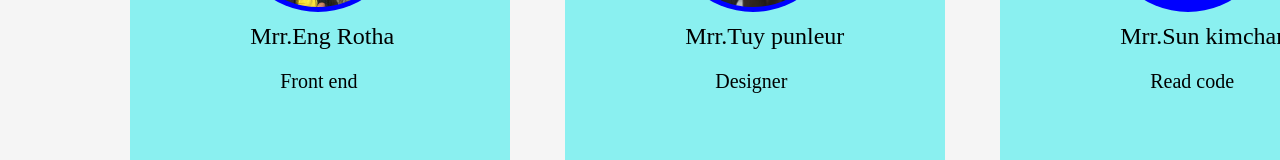
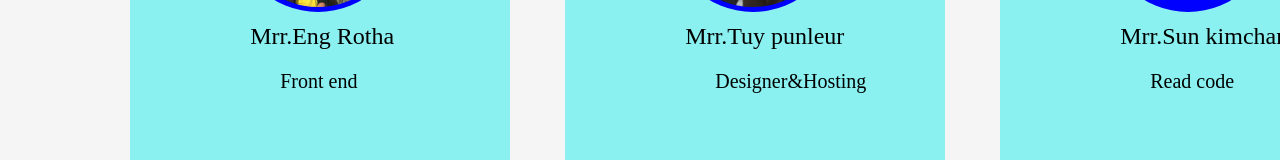
Before and after one commit to Leurlove/Teamate.github.io, a plain HTML site: page team.html in a window 1280 px wide. Shown: the part 399-559 px from the top of the page. Drawn offline with Linux system fonts and the light colour scheme.

Commit message:
Add files via upload

```diff
--- a/team.html
+++ b/team.html
@@ -31,7 +31,7 @@
                 </div>
                 </div>
 
-                <div class="pic3"><nav><img src="image/Leur.jpg"></nav><label>Mrr.Tuy punleur</label><span>Designer</span>
+                <div class="pic3"><nav><img src="image/Leur.jpg"></nav><label>Mrr.Tuy punleur</label><span>Designer&Hosting </span>
                     <div class="subpic3">
                         <a class="social1" href="https://www.facebook.com/profile.php?id=100039389778602"><img src="image/facebook.png"></a>
                         <a class="social1" href="https://t.me/tomy224422"><img src="image/telegram.jpg"></a>
```
